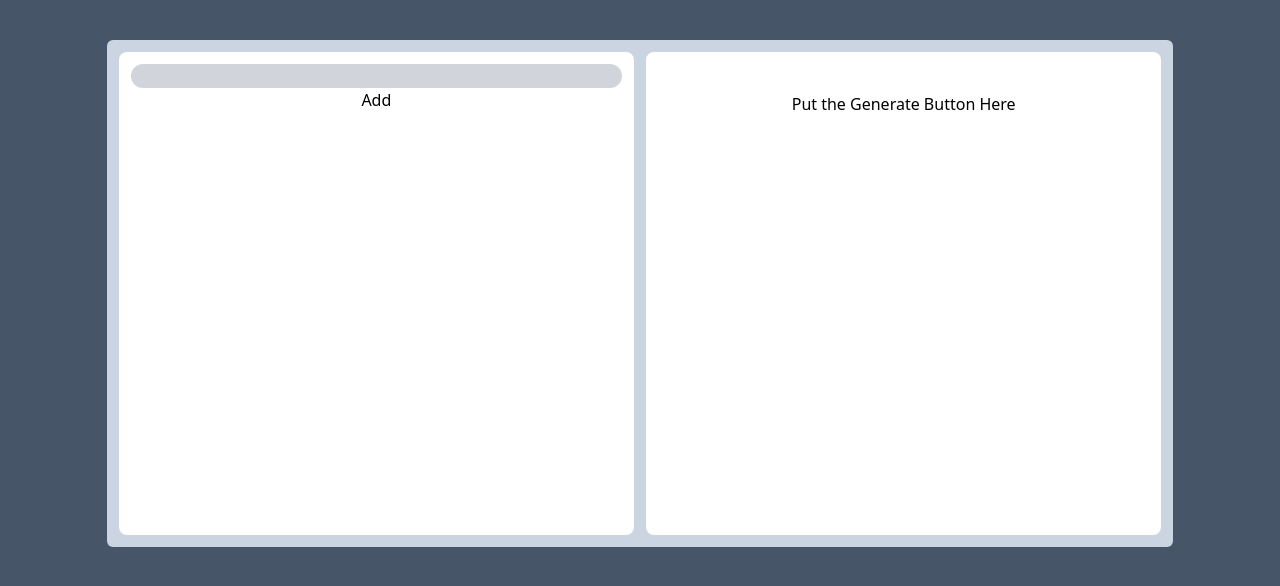
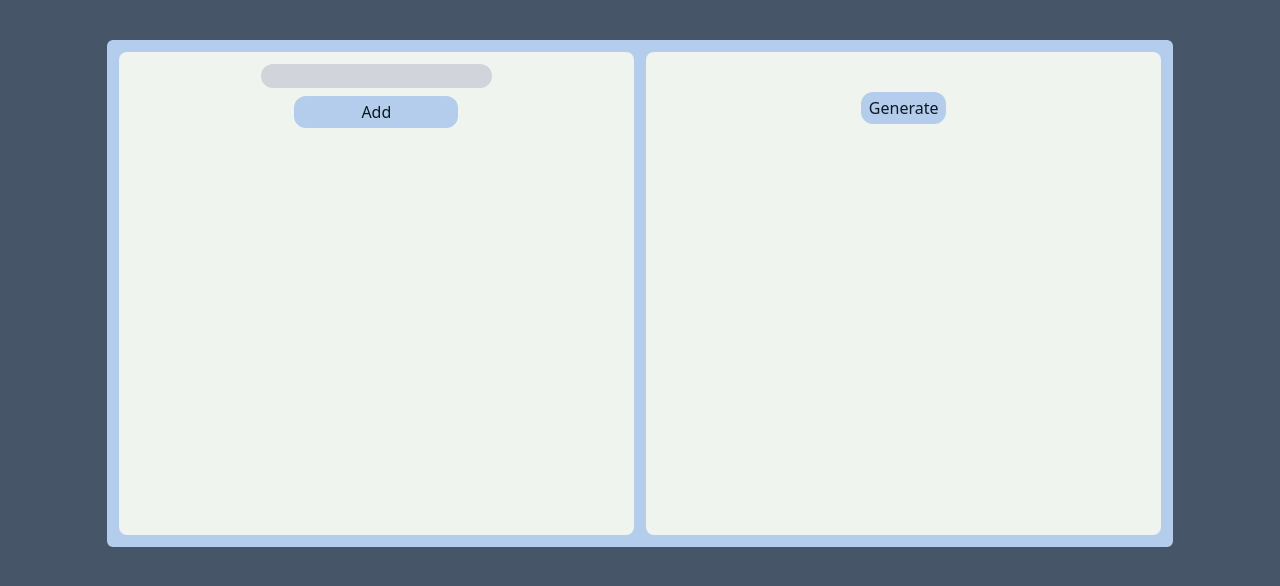
Before and after one commit to HLMelton/Seere, a Vue app: page / in a window 1280 px wide. Shown: the top 586 px of the page. Built offline with nearby package versions, Linux system fonts and the light colour scheme.

Commit message:
some CSS fixes and notes for future features

```diff
--- a/src/App.vue
+++ b/src/App.vue
@@ -14,12 +14,12 @@ export default {
 
 <template>
   <div class="bg-slate-600 h-screen w-screen pt-10">
-    <div class="bg-slate-300 h-4/6 w-10/12 mx-auto flex space-x-3 pt-3 pb-3 px-3 rounded-md">
+    <div class="bg-[#B4CDED] h-4/6 w-10/12 mx-auto flex space-x-3 pt-3 pb-3 px-3 rounded-md">
     <!-- TODO: Fix CSS Classes to be an abstract style for the container -->
-      <div class="bg-white flex-1 rounded-lg">
+      <div class="bg-[#F0F4EF] flex-1 rounded-lg">
         <BingoInput />
       </div>
-      <div class="bg-white flex-1 rounded-lg">
+      <div class="bg-[#F0F4EF] flex-1 rounded-lg">
         <BingoDisplay />
       </div>
     </div>
--- a/src/components/BingoDisplay.vue
+++ b/src/components/BingoDisplay.vue
@@ -17,8 +17,15 @@ export default defineComponent({
     <div class="grid grid-cols-5 space-y-1 space-x-1 p-5">
         <!-- Abstract the classes into custom card components -->
         <!-- Aight we got reactivity, now lets randomize it -->
+        <div v-for="cardItem in cards" :key="cardItem.id" class="bg-[#344966] text-[#F0F4EF] p-1 rounded-md m-1">
+                <span> {{ cardItem.card }} </span>
+        </div>
     </div>
-    <h1 class="text-center">
-        Put the Generate Button Here
-    </h1>
+    <!-- Impliment Shuffle function after pulling the items into an array for this component-->
+    <div class="flex flex-col items-center">
+        <button class="bg-[#B4CDED] text-[#0D1821] px-2 py-1 rounded-xl" @click="">
+            Generate
+        </button>
+    </div>
+
 </template>
--- a/src/components/BingoInput.vue
+++ b/src/components/BingoInput.vue
@@ -27,17 +27,16 @@ export default defineComponent({
     <div class="flex flex-col space-y-3 p-3">
 
     <!-- Add proper stylings for the input area -->
-        <form @submit.prevent="addCard(card)" class="flex flex-col">
-            <input v-model="card" type="text" class="bg-gray-300 rounded-xl text-center" /><button>Add</button>
+        <form @submit.prevent="addCard(card)" class="flex flex-col items-center">
+            <input v-model="card" type="text" class="bg-gray-300 rounded-xl text-center"  /><button class="bg-[#B4CDED] text-[#0D1821] px-2 py-1 rounded-xl w-1/3 mt-2">Add</button>
         </form>
 
     <!-- Add proper stylings for the diplay of the library area. Potentially eject into modal display -->
+    <!-- Also make this div scrollable here when inputs overflow -->
         <div class="">
-            <div v-for="cardItem in cards" :key="cardItem.id" class="bg-blue-300 text-center p-1 rounded-md">
+            <div v-for="cardItem in cards" :key="cardItem.id" class="bg-[#344966] text-[#F0F4EF] p-1 rounded-md m-1">
                 <span> {{ cardItem.card }} </span>
             </div>
         </div>
-
-
     </div>
 </template>
--- a/src/style.css
+++ b/src/style.css
@@ -5,5 +5,8 @@
 @layer components {
     .bingo-slot {
       @apply text-center bg-gray-400 rounded-md;
+    },
+    .bingo-button{
+      @apply bg-[#B4CDED] text-[#0D1821] px-2 py-1 rounded-xl
     }
   }
```
